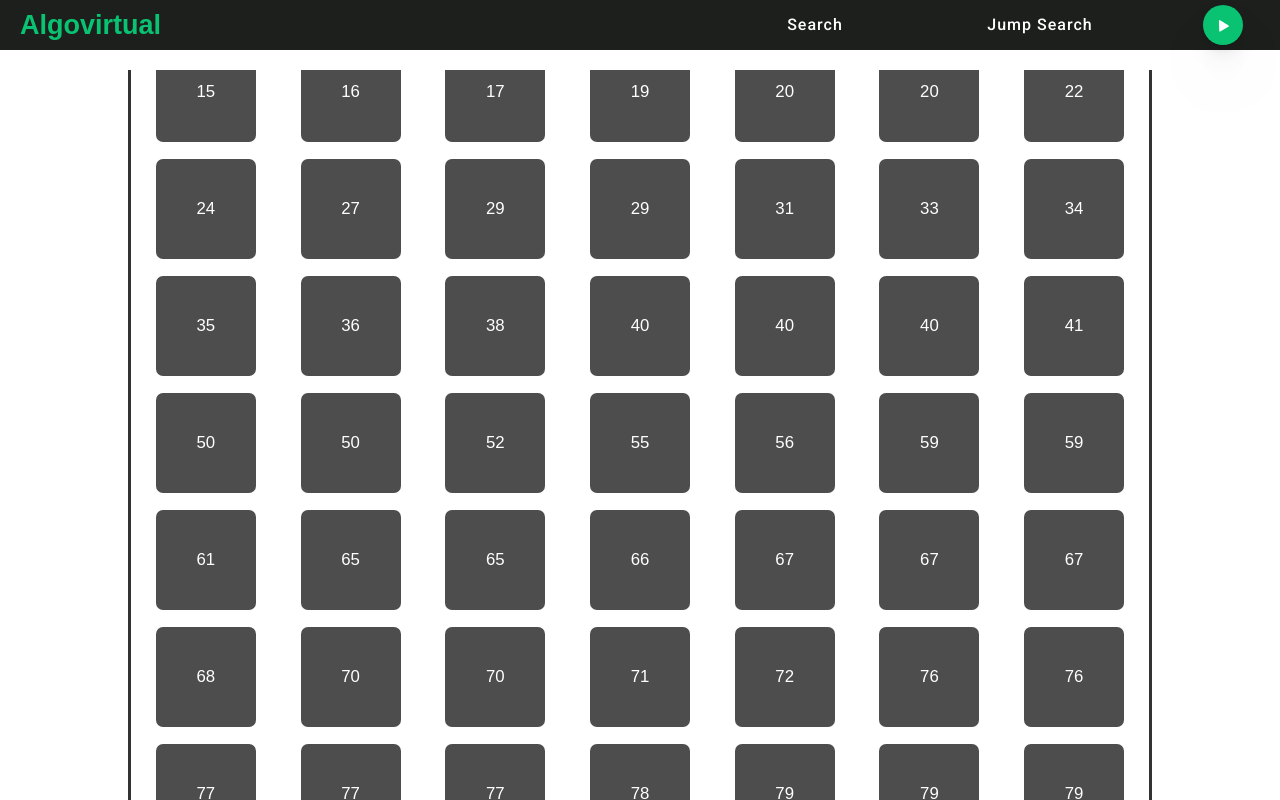
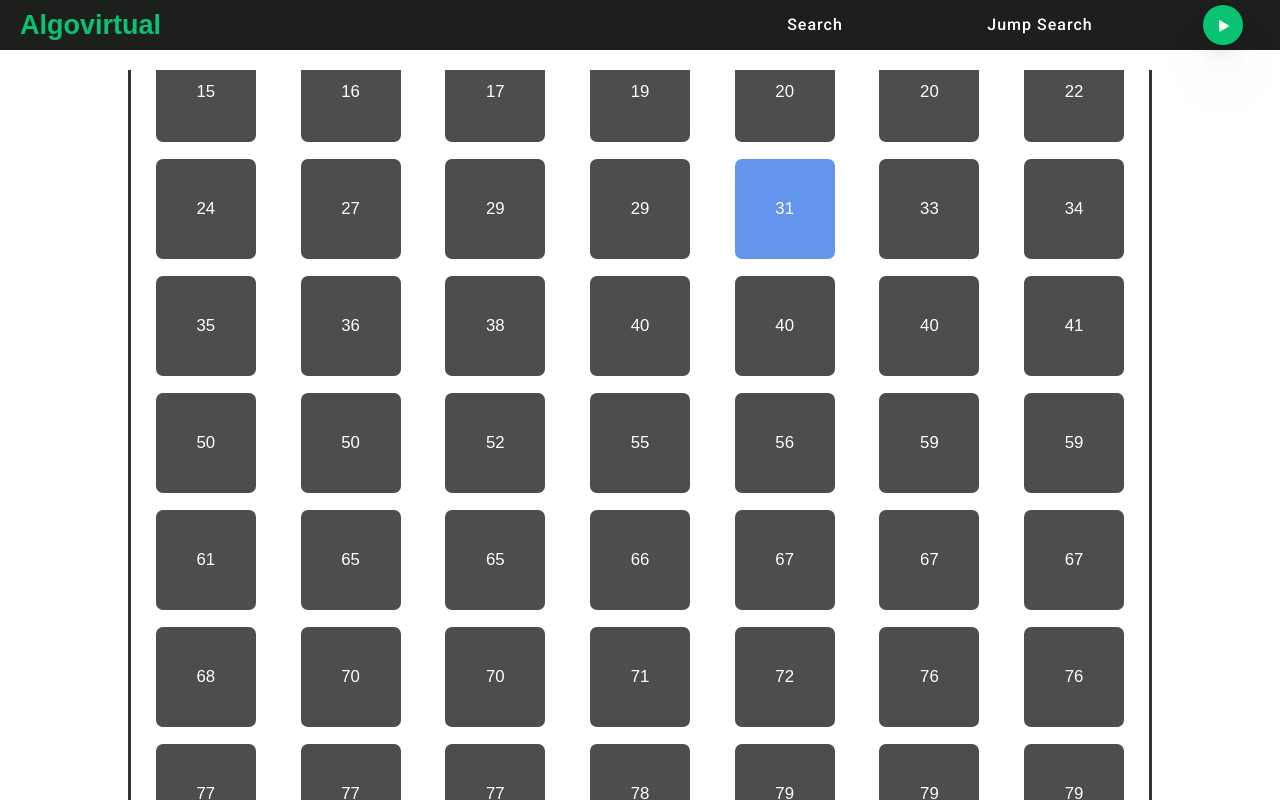
Before and after one commit to seydobassam/algovisual, a Vue app: page / in a window 1280 px wide. Built offline with nearby package versions, Linux system fonts and the light colour scheme.

Commit message:
add select square

```diff
--- a/src/models/square-model.js
+++ b/src/models/square-model.js
@@ -2,7 +2,6 @@ export default class Square {
   constructor(value, index) {
     this.index = index;
     this.value = value;
-    this.isSelected = false;
     this.type = null;
   }
 }
--- a/src/modules/views-modules/virtual-view-modules/searchList.js
+++ b/src/modules/views-modules/virtual-view-modules/searchList.js
@@ -9,6 +9,7 @@ export default function searchList() {
 
   const state = reactive({
     squareList: [],
+    selectedSquare: null,
     isAlgoStarted: false,
     isFreeze: false,
     left: null,
@@ -26,9 +27,13 @@ export default function searchList() {
   function createSquareList() {
     const columns = getColumns();
     let squareList = [];
-    for (var col = 0; col < 77; ++col) {
-      var r = Math.floor(Math.random() * 100) + 1;
-      if (squareList.indexOf(r) === -1) squareList.push(new Square(r, col));
+    for (var i = 0; i < 77; ++i) {
+      let r = Math.floor(Math.random() * 100) + 1;
+      let square = new Square(r, i);
+      if (i === 7) {
+        selectSquare(square);
+      }
+      if (squareList.indexOf(r) === -1) squareList.push(square);
     }
     squareList.sort((a, b) => a.value - b.value);
     state.squareList = squareList;
@@ -56,7 +61,7 @@ export default function searchList() {
         await runBinarySearchAlgo(state.squareList, 1);
         break;
       case "jumpSearch":
-        console.log(runJumpSearchAlgo(state.squareList, 1));
+        await runJumpSearchAlgo(state.squareList, 1)
         break;
       case "fibonacciSearch":
         break;
@@ -214,6 +219,10 @@ export default function searchList() {
     state.foundAt = val;
   }
 
+  function selectSquare(square){
+    state.selectedSquare = square;
+  }
+
   async function wait(time) {
     await new Promise((resolve) => {
       setTimeout(() => {
@@ -232,7 +241,7 @@ export default function searchList() {
 
   return {
     squareListsState: toRefs(state),
-    createSquareList,
+    selectSquare,
     getListWidth,
   };
 }
--- a/src/views/virtual-views/search/list.vue
+++ b/src/views/virtual-views/search/list.vue
@@ -25,7 +25,7 @@
         <div class="square-list-container">
           <div class="list">
             <td v-for="(square, index) in squareList" :key="index">
-              <Square class="list-item" :square="square" />
+              <Square @click="selectSquare(square)" class="list-item" :square="square" :selected-square="selectedSquare"/>
             </td>
           </div>
         </div>
@@ -45,9 +45,9 @@ export default {
   },
 
   setup() {
-    const { squareListsState, getListWidth } = searchList();
+    const { squareListsState, selectSquare, getListWidth } = searchList();
 
-    return { ...squareListsState, getListWidth };
+    return { ...squareListsState, selectSquare, getListWidth };
   },
 };
 </script>
--- a/src/widgets/square.vue
+++ b/src/widgets/square.vue
@@ -8,6 +8,7 @@
         square.type === 'jump',
       'discard-square': square.type === 'discard',
       'found-square': square.type === 'found',
+      'selected-sqaure': square === selectedSquare,
     }"
   >
     <span
@@ -27,6 +28,10 @@ export default {
   props: {
     square: {
       type: Square,
+    },
+    selectedSquare: {
+      type: Square,
+      default: null
     },
   },
 };
@@ -49,10 +54,6 @@ export default {
   align-items: center;
 }
 
-.selected {
-  background-color: cornflowerblue;
-}
-
 .strike {
   color: red;
   position: relative;
@@ -66,6 +67,10 @@ export default {
   position: absolute;
   left: -2px;
   top: 46%;
+}
+
+.selected-sqaure {
+  background-color: cornflowerblue;
 }
 
 .middle-square {
@@ -153,6 +158,6 @@ export default {
 
 .square:hover {
   cursor: pointer;
-  background-color: aqua;
+  background-color: cornflowerblue;
 }
 </style>
```
